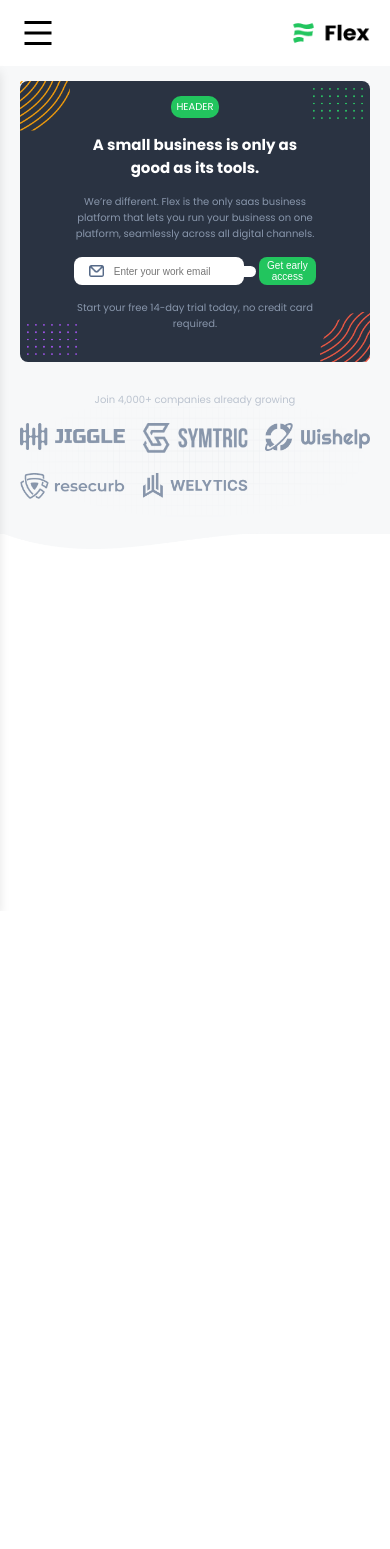
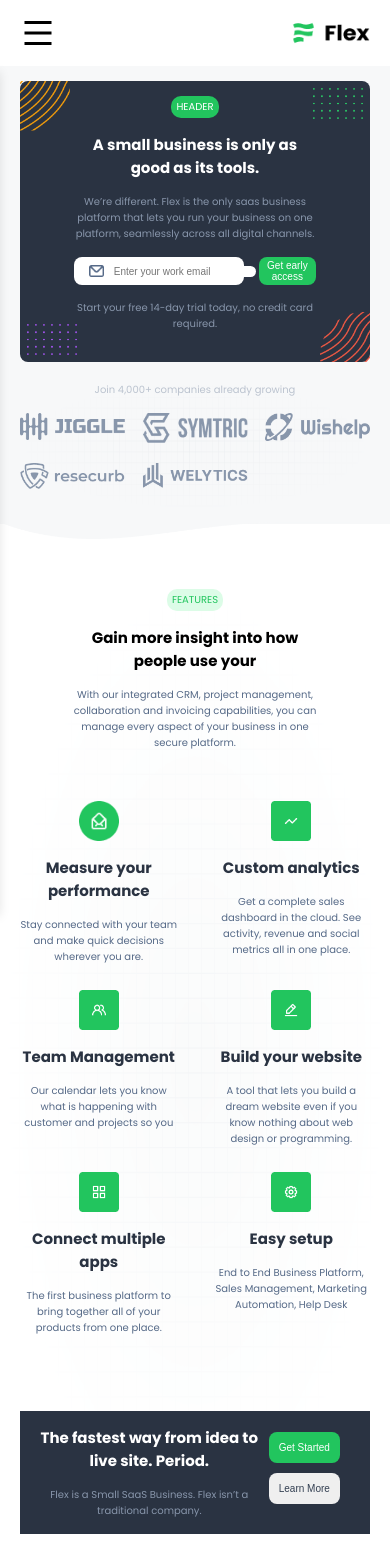
Before and after one commit to chinemelu/spleet-flex, a Vue app: page / in a window 390 px wide. Before the commit the page ends 911 px from the top, so only its background shows below. Built offline with nearby package versions, Linux system fonts and the light colour scheme.

Commit message:
Complete second section (mobile)

```diff
--- /dev/null
+++ b/src/components/WhatWeDo.vue
@@ -0,0 +1,52 @@
+<template>
+  <div class="what-we-do">
+    <img :alt="val.alt" :src="val.imgSrc" class="what-we-do__icon"/>
+
+    <h1 class="what-we-do__primary-text text-black mb-sm mt-xs">{{ val.primaryText }}</h1>
+    <p class="what-we-do__secondary-text text-dark-grey-2">{{ val.secondaryText }}</p>
+  </div>
+</template>
+
+<script>
+export default {
+  props: {
+    val: {
+      type: Object,
+      default: () => ({
+        alt: {
+          type: String,
+        },
+        imgSrc: {
+          type: String,
+        },
+        primaryText: {
+          type: String,
+        },
+        secondaryText: {
+          type: String,
+        },
+      }),
+    },
+  },
+
+  setup() {
+    return {};
+  },
+};
+</script>
+
+<style lang="scss" scoped>
+.what-we-do {
+  &__icon {
+    @include mobile-only {
+      width: 4rem;
+      height: auto;
+    }
+  }
+  &__primary-text {
+    @include mobile-only {
+      height: auto;
+    }
+  }
+}
+</style>
--- a/src/pages/Home.vue
+++ b/src/pages/Home.vue
@@ -136,7 +136,7 @@
         <div class="landing-page__introduction-section__clients">
           <p class="text-light-grey-2 mt-md mb-sm">Join 4,000+ companies already growing</p>
           <img
-            src="/patterns/radial-pattern.png"
+            src="/patterns/radial-pattern-grey.png"
             class="landing-page__introduction-section__radial-pattern"
             alt="Radial Pattern"
           />
@@ -169,17 +169,110 @@
           </div>
         </div>
       </section>
+
+      <section class="landing-page__what-we-do mt-lg text-center">
+        <img
+          src="/patterns/radial-pattern-white.png"
+          class="landing-page__what-we-do__radial-pattern"
+          alt="Radial Pattern"
+        />
+        <div>
+          <span
+            class="landing-page__what-we-do__heading d-inline-block
+            text-upper bg-color-primary-light text-color-primary
+            br-md pl-sm pr-sm pt-sm pb-sm mb-sm">
+            features
+          </span>
+          <div class="landing-page__what-we-do__titles margin-center">
+            <h1>Gain more insight into how people use your</h1>
+            <p class="text-dark-grey-2 mt-sm">With our integrated CRM, project management,
+              collaboration and invoicing capabilities,
+              you can manage every aspect of your business in one secure platform.</p>
+          </div>
+        </div>
+
+        <div class="landing-page__what-we-do__items mt-lg">
+          <WhatWeDo
+            class="landing-page__what-we-do__item"
+            v-for="(val, index) in whatWeDoItems"
+            :key="index"
+            :val="val"
+          />
+        </div>
+
+        <div class="landing-page__get-started-box bg-dark-1 mt-lg">
+          <div>
+            <h1 class="text-white">The fastest way from idea to live site. Period.</h1>
+            <p class="text-light-grey-3 mt-sm">Flex is a Small SaaS Business.
+              Flex isn’t a traditional company.</p>
+          </div>
+          <div class="landing-page__get-started-box__btns" >
+            <BaseButton
+              type="submit"
+              class="landing-page__get-started-box__btn text-white bg-primary-color br-sm">
+              Get Started
+            </BaseButton>
+            <BaseButton
+              type="submit"
+              class="landing-page__get-started-box__btn br-sm text-dark-grey-3">
+              Learn More
+            </BaseButton>
+          </div>
+        </div>
+      </section>
     </div>
   </div>
 </template>
 
 <script>
 import { ref } from 'vue';
+import WhatWeDo from '@/components/WhatWeDo.vue';
 
 export default {
+  components: {
+    WhatWeDo,
+  },
   setup() {
     const workEmail = ref('');
-    return { workEmail };
+    const whatWeDoItems = [
+      {
+        alt: 'Measure performance',
+        imgSrc: '/icons/email-icon.png',
+        primaryText: 'Measure your performance',
+        secondaryText: 'Stay connected with your team and make quick decisions wherever you are.',
+      },
+      {
+        alt: 'Custom analytics',
+        imgSrc: '/icons/custom-analytics-icon.png',
+        primaryText: 'Custom analytics',
+        secondaryText: 'Get a complete sales dashboard in the cloud. See activity, revenue and social metrics all in one place.',
+      },
+      {
+        alt: 'Team Management',
+        imgSrc: '/icons/team-management-icon.png',
+        primaryText: 'Team Management',
+        secondaryText: 'Our calendar lets you know what is happening with customer and projects so you',
+      },
+      {
+        alt: 'Build your website',
+        imgSrc: '/icons/build-website-icon.png',
+        primaryText: 'Build your website',
+        secondaryText: 'A tool that lets you build a dream website even if you know nothing about web design or programming.',
+      },
+      {
+        alt: 'Connect multiple apps',
+        imgSrc: '/icons/connect-apps-icon.png',
+        primaryText: 'Connect multiple apps',
+        secondaryText: 'The first business platform to bring together all of your products from one place.',
+      },
+      {
+        alt: 'Easy setup',
+        imgSrc: '/icons/easy-setup-icon.png',
+        primaryText: 'Easy setup',
+        secondaryText: 'End to End Business Platform, Sales Management, Marketing Automation, Help Desk',
+      },
+    ];
+    return { workEmail, whatWeDoItems };
   },
 };
 </script>
@@ -191,8 +284,7 @@ export default {
   }
   &__mobile-navbar {
     padding: 1.5rem 2rem;
-    display: flex;
-    justify-content: space-between;
+    @include flex-between;
     align-items: center;
     box-shadow: $box-shadow-mobile-navbar;
   }
@@ -263,19 +355,12 @@ export default {
       }
     }
     &__radial-pattern {
-      position: absolute;
-      top: 50%;
-      left: 50%;
-      width: 100%;
-      transform: translate(-50%, -50%);
-      height: 100%;
-      z-index: -1;
+      @include radial-pattern;
     }
     &__companies {
       @include mobile-only {
-        display: grid;
+        @include grid-justify-content;
         grid-template-columns: repeat(auto-fill, 30%);
-        justify-content: space-between;
       }
     }
     &__company-logo {
@@ -288,7 +373,7 @@ export default {
   }
   &__introduction-text-container {
     &--outer {
-      background: $bg-dark;
+      background: $primary-black;
       position: relative;
     }
     &--inner {
@@ -330,8 +415,7 @@ export default {
       }
     }
     &__btn-input-section {
-      display: flex;
-      justify-content: space-between;
+      @include flex-between;
       height: 100%;
     }
     &__btn {
@@ -357,5 +441,42 @@ export default {
       border-radius: $border-radius-sm;
     }
   }
+  &__what-we-do {
+    position: relative;
+    @include mobile-only {
+      padding: $mobile-section-padding;
+    }
+    &__titles {
+      @include mobile-only {
+        width: 70%;
+      }
+    }
+    &__radial-pattern {
+      @include radial-pattern;
+    }
+    &__items {
+      @include mobile-only {
+        @include grid-justify-content;
+        grid-template-columns: repeat(auto-fill, 45%);
+      }
+    }
+    &__item {
+      margin-bottom: 2.5rem;
+    }
+  }
+  &__get-started-box {
+    padding: 1.5rem 2rem;
+    @include flex-between;
+    align-items: center;
+    &__btns {
+    }
+    &__btn {
+      @include mobile-only {
+        margin-bottom: 1rem;
+        padding: 1rem;
+        font-size: $font-size-small
+      }
+    }
+  }
 }
 </style>
--- a/src/styles/abstracts/_mixins.scss
+++ b/src/styles/abstracts/_mixins.scss
@@ -13,3 +13,23 @@
 @mixin big-desktop-up {
   @media (min-width: 1800px) { @content; }
 }
+
+@mixin radial-pattern {
+  position: absolute;
+  top: 50%;
+  left: 50%;
+  width: 100%;
+  transform: translate(-50%, -50%);
+  height: 100%;
+  z-index: -1;
+}
+
+@mixin grid-justify-content {
+  display: grid;
+  justify-content: space-between;
+}
+
+@mixin flex-between {
+  display: flex;
+  justify-content: space-between;
+}
--- a/src/styles/abstracts/_variables.scss
+++ b/src/styles/abstracts/_variables.scss
@@ -6,15 +6,19 @@ $box-shadow-mobile-navbar: 0px 4px 7px rgba(146, 146, 146, 0.05);
 $box-shadow-sidebar: 0px 5px 10px rgba(0, 0, 0, .1);
 
 $color-primary: #22C55E;
+$color-primary-light: #DCFCE7;
 
-$bg-dark: #2A3342;
+$bg-dark-1: #202732;
 $bg-grey: #F7F8F9;
 
 $light-grey-1: #ddd;
 $light-grey-2: #BBC3CF;
 $light-grey-3: #8896AB;
 $dark-grey-1: #667085;
+$dark-grey-2: #556987;
+$dark-grey-3: #333F51;
 
+$primary-black: #2A3342;
 
 $font-size-regular: 1.5rem;
 $font-size-small: 1rem;
--- a/src/styles/base/_utilities.scss
+++ b/src/styles/base/_utilities.scss
@@ -1,19 +1,28 @@
 .text-white { color: $primary-white !important; }
+.d-flex { display: flex !important;}
 .text-light-grey-2 { color: $light-grey-2 !important; }
 .text-light-grey-3 { color: $light-grey-3 !important; }
+.text-color-primary-light { color: $color-primary-light !important; }
+.text-color-primary { color: $color-primary !important; }
+.text-dark-grey-2 { color: $dark-grey-2 !important; }
+.text-dark-grey-3 { color: $dark-grey-3 !important; }
+.text-black { color: $primary-black !important; }
 .text-center { text-align: center !important; }
 .mb-sm { margin-bottom: 1.5rem !important; }
-.mb-md { margin-bottom: 4rem !important;  }
+.mb-md { margin-bottom: 2rem !important;  }
 .mb-lg { margin-bottom: 8rem !important;  }
+.mt-xs { margin-top: 1rem !important; }
 .mt-sm { margin-top: 1.5rem !important; }
 .mt-bg { margin-top: 8rem !important;  }
-.mt-md { margin-top: 3rem !important;  }
+.mt-md { margin-top: 2rem !important;  }
 .mt-lg { margin-top: 5rem !important; }
 .mt-xl { margin-top: 10rem !important; }
 .ml-sm { margin-left: 1.5rem !important; }
 .margin-center { margin-left: auto !important; margin-right: auto !important;}
 .text-upper { text-transform: uppercase !important; }
 .bg-primary-color { background-color: $color-primary !important;}
+.bg-color-primary-light { background-color: $color-primary-light !important; }
+.bg-dark-1 { background-color: $primary-black !important;}
 .br-sm { border-radius: 8px !important; }
 .br-md { border-radius: 1rem !important; }
 .pt-sm { padding-top: 3px !important; }
```
Also changed, not shown: public/patterns/radial-pattern-grey.png (renamed from public/patterns/radial-pattern.png), public/patterns/radial-pattern-white.png (added).
